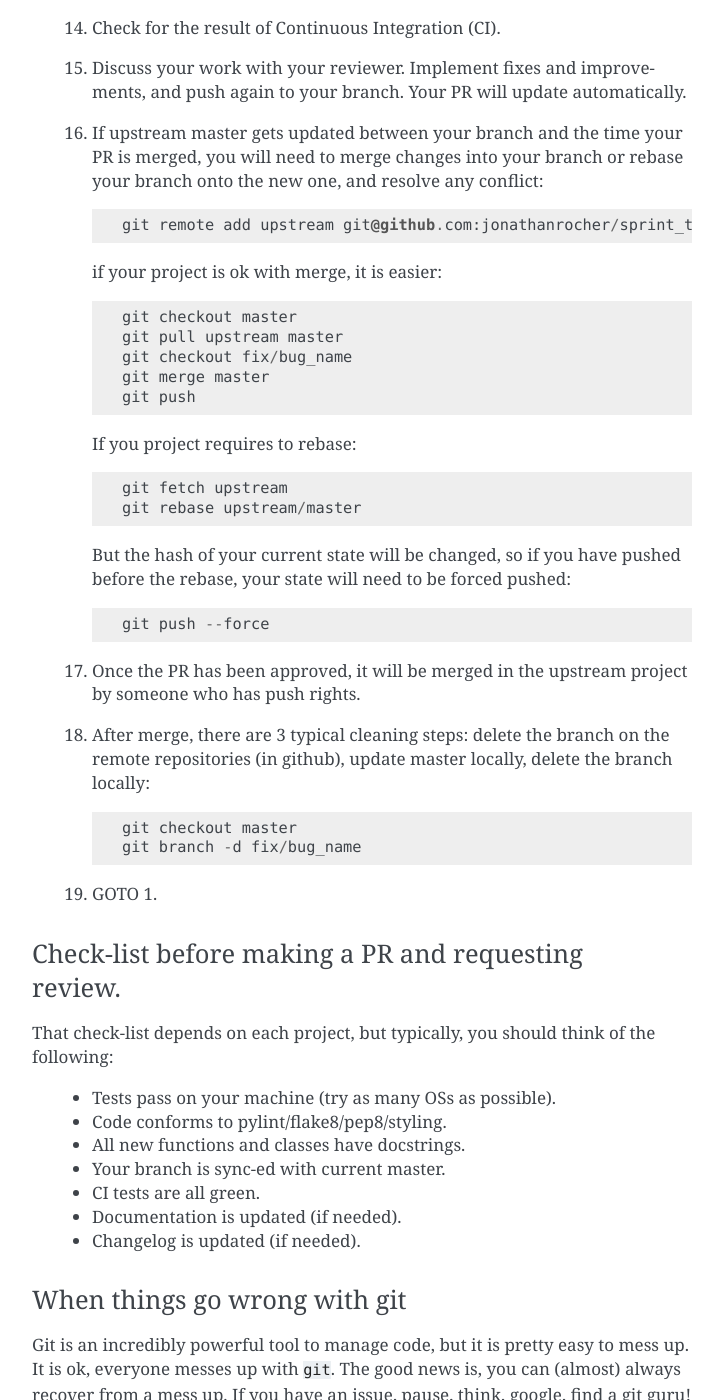
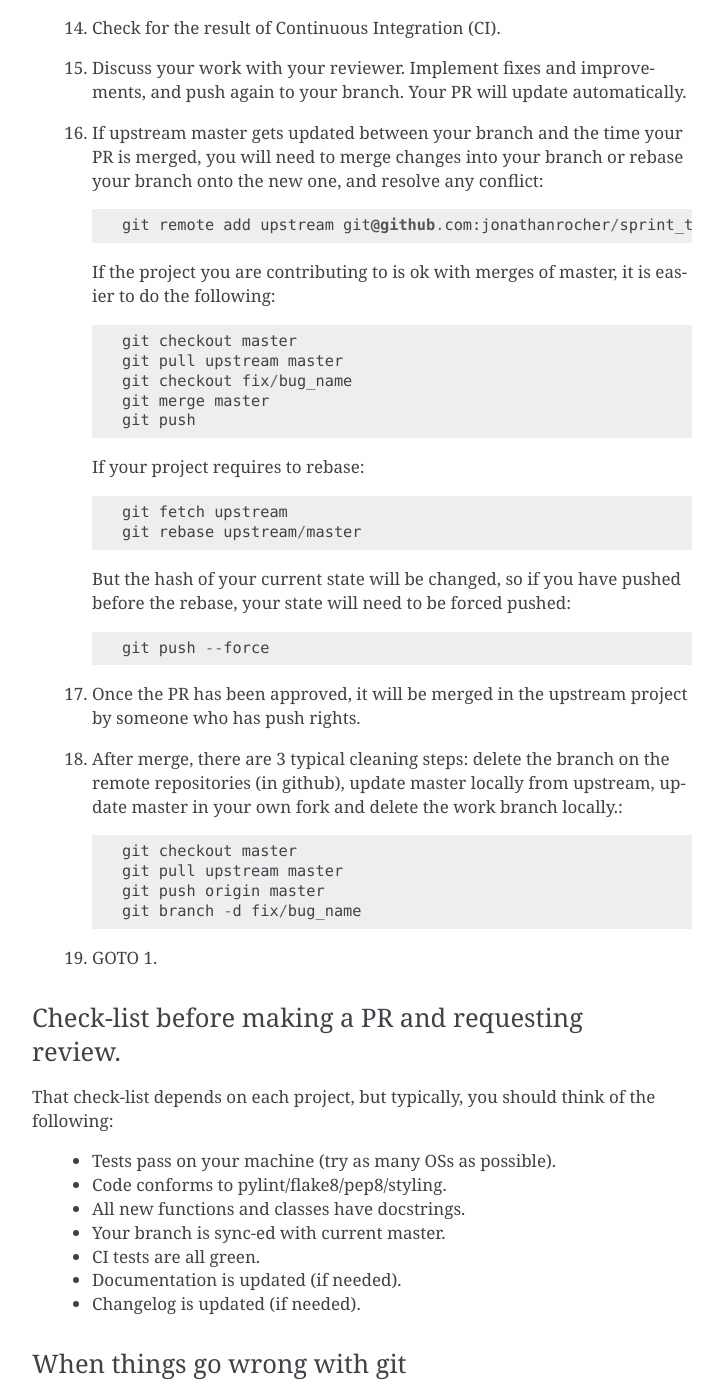
Before and after one commit to jonathanrocher/sprint_tutorial, a Sphinx documentation site: the page built from doc/how_to_sprint.rst, in a window 1280 px wide and 1400 px high, scrolled down 4017 px. Shown: the whole window, without its empty margins (388-1111 px from the left). Built offline with Sphinx 7.4.7, drawn with Linux system fonts in a browser that asks for light colours.

Commit message:
Improve clean up steps.

```diff
--- a/doc/how_to_sprint.rst
+++ b/doc/how_to_sprint.rst
@@ -187,7 +187,8 @@ The typical workflow
 
         git remote add upstream git@github.com:jonathanrocher/sprint_tutorial
 
-     if your project is ok with merge, it is easier::
+     If the project you are contributing to is ok with merges of master, it is
+     easier to do the following::
 
         git checkout master
         git pull upstream master
@@ -195,7 +196,7 @@ The typical workflow
         git merge master
         git push
 
-     If you project requires to rebase::
+     If your project requires to rebase::
 
         git fetch upstream
         git rebase upstream/master
@@ -209,10 +210,12 @@ The typical workflow
      by someone who has push rights.
 
   #. After merge, there are 3 typical cleaning steps: delete the branch on the
-     remote repositories (in github), update master locally, delete the branch
-     locally::
+     remote repositories (in github), update master locally from upstream,
+     update master in your own fork and delete the work branch locally.::
 
         git checkout master
+        git pull upstream master
+        git push origin master
         git branch -d fix/bug_name
 
   #. GOTO 1.
```
